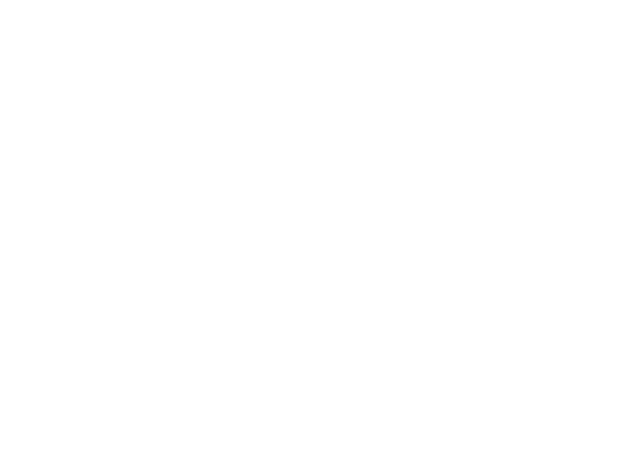
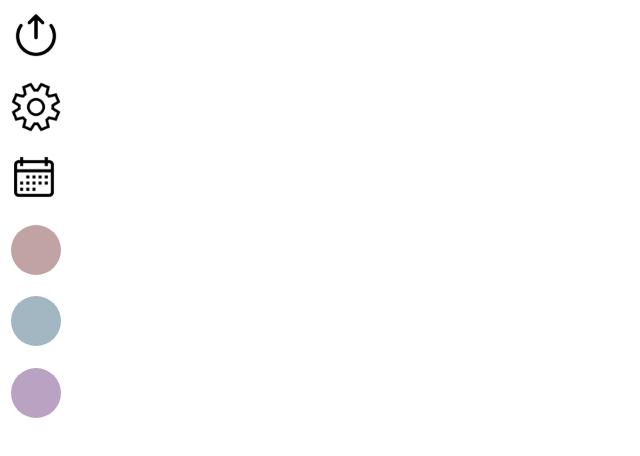
Before and after one commit to AlvarezKevin/Lifelyhood, a React (Create React App) app: page /calendar in a window 1280 px wide. Shown: the top 456 px of the page, without its empty margins (0-640 px from the left). Built offline with nearby package versions, Linux system fonts and the light colour scheme.

Commit message:
setting up calendar page

```diff
--- a/src/App.js
+++ b/src/App.js
@@ -11,6 +11,7 @@ import Workspace from "./pages/Private/workspace";
 import Schoolspace from "./pages/Private/schoolspace";
 import Personalspace from "./pages/Private/personalspace";
 import textEditor from "./pages/Private/textEditor";
+import Calendar from "./pages/Private/calendar";
 import axios from "axios";
 
 axios.defaults.xsrfCookieName = "csrftoken";
@@ -30,6 +31,7 @@ function App() {
         <Route path="/school" component={Schoolspace} />
         <Route path="/personal" component={Personalspace} />
         <Route path="/editor" component={textEditor} />
+        <Route path="/calendar" component={Calendar} />
       </Switch>
     </Router>
   );
--- a/src/components/ProfileNav/index.js
+++ b/src/components/ProfileNav/index.js
@@ -10,7 +10,7 @@ import { useLocation } from 'react-router-dom'
 
 const ProfileNav = () => {
   let location = useLocation();
-  let space1, space2;
+  let space1, space2, space3;
   if (location.pathname ==="/work") {
     space1 = <NavLink to="/school"><img src={red} alt="nav_school" /></NavLink>;
     space2 = <NavLink to="/personal"><img src={blue} alt="nav_personal" /></NavLink>;
@@ -20,16 +20,22 @@ const ProfileNav = () => {
   } else if (location.pathname ==="/personal") {
     space1 = <NavLink to="/school"><img src={red} alt="nav_school" /></NavLink>;
     space2 = <NavLink to="/work"><img src={purple} alt="nav_work" /></NavLink>;
+  } else if (location.pathname ==="/calendar") {
+    space1 = <NavLink to="/school"><img src={red} alt="nav_school" /></NavLink>;
+    space2 = <NavLink to="/personal"><img src={blue} alt="nav_personal" /></NavLink>;
+    space3 = <NavLink to="/work"><img src={purple} alt="nav_work" /></NavLink>;
   }
+
 
   return (
     <>
         <Nav>
             <NavLink to="/"><img src={logout} alt="log out" /></NavLink>
             <NavLink to="/"><img src={settings} alt="settings" /></NavLink>
-            <NavLink to="/"><img src={calender} alt="calender" /></NavLink>
+            <NavLink to="/calendar"><img src={calender} alt="calender" /></NavLink>
             {space1}
             {space2}
+            {space3}
         </Nav>
     </>
   );
--- /dev/null
+++ b/src/pages/Private/calendar.js
@@ -0,0 +1,13 @@
+import React from "react";
+import { Link } from "react-router-dom";
+import ProfileNav from "../../components/ProfileNav";
+
+const Calendar = () => {
+    return (
+        <div className="profile">
+            <ProfileNav />
+        </div>
+    );
+};
+
+export default Calendar;
```
Also changed, not shown: src/components/Eventbox/index.js (added, +12 -0 lines), src/components/Eventbox/style.css (added), 1 other file (tests, documents, lock files or other folders).
